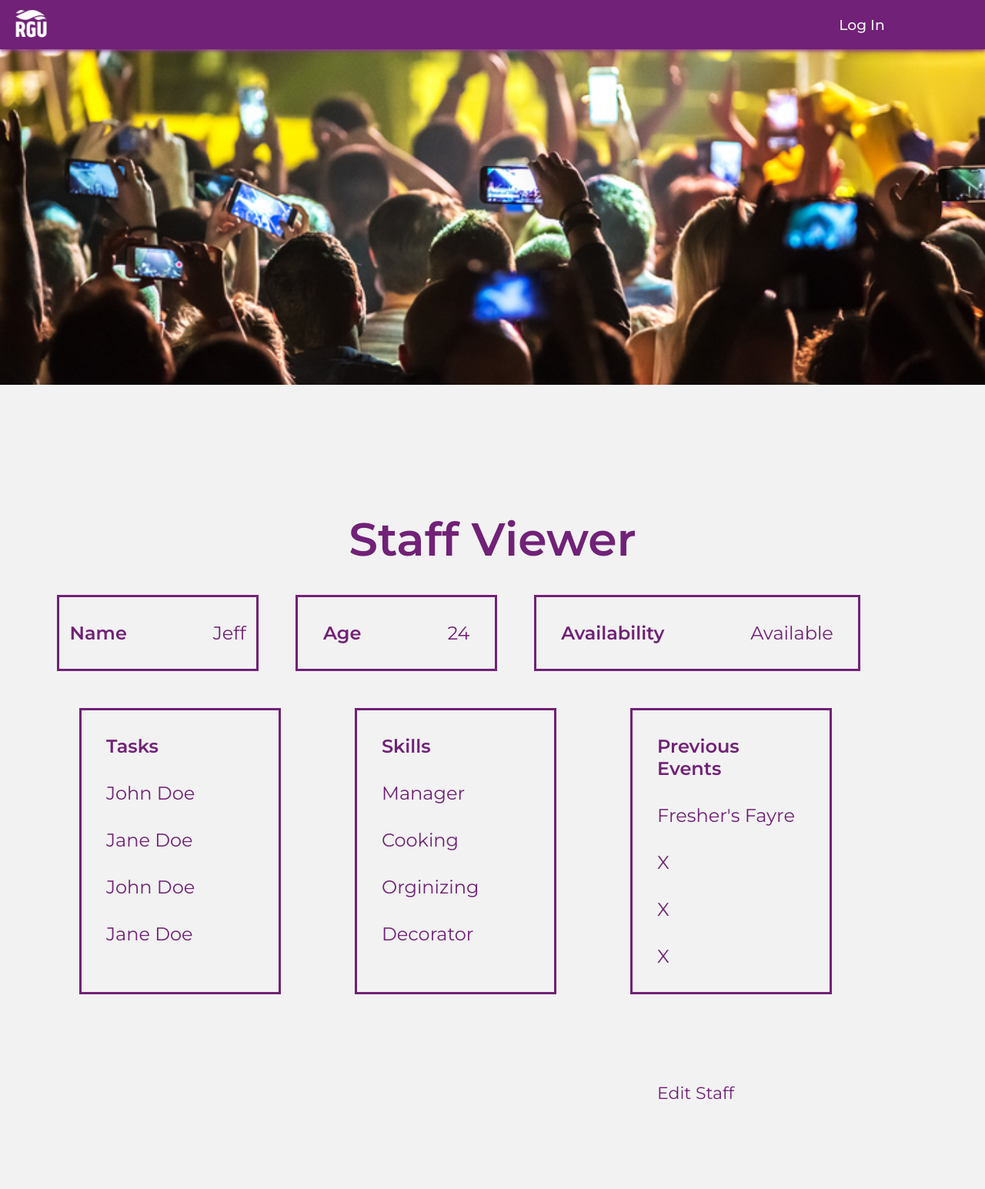
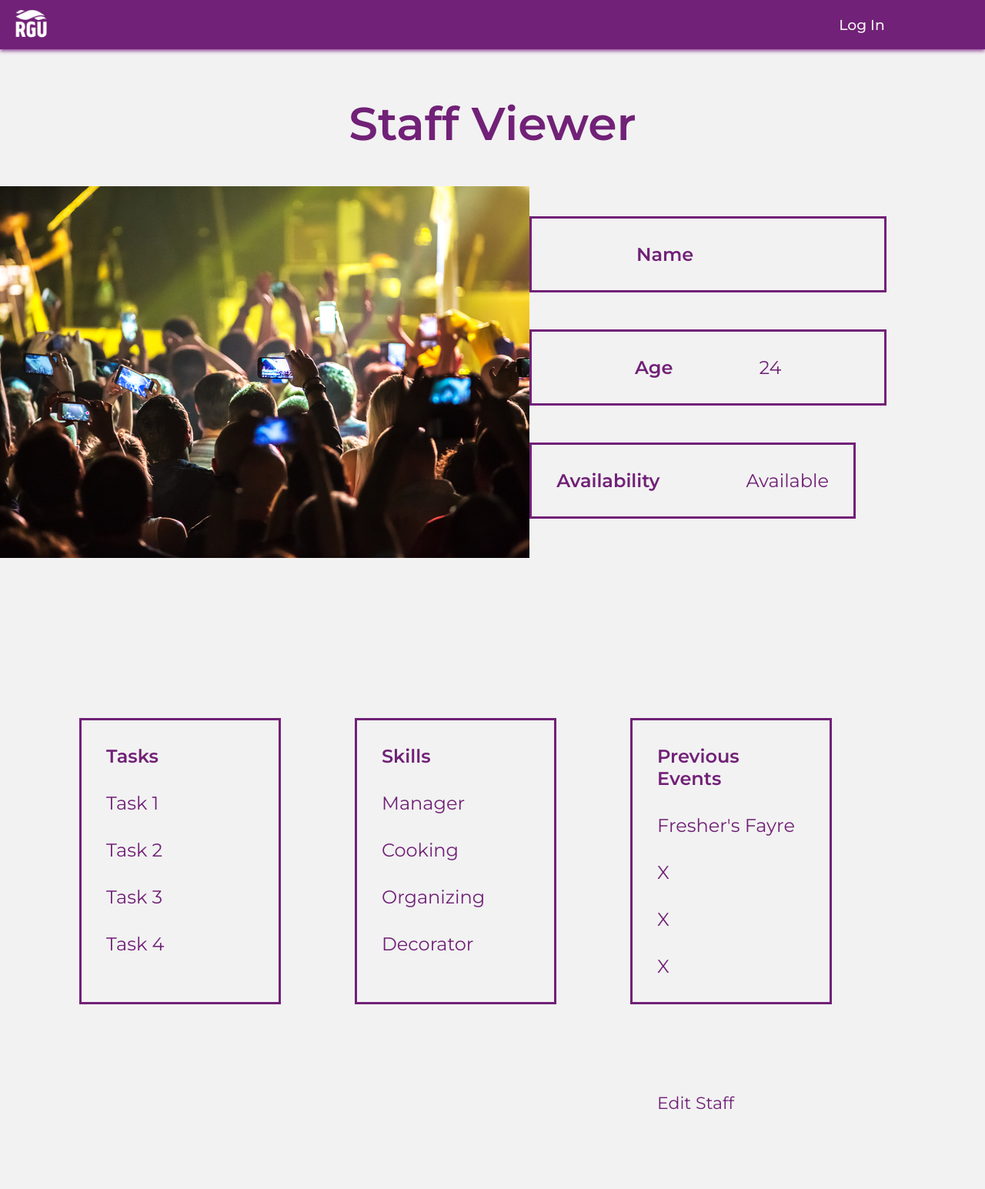
Before and after one commit to 1502390/frenchiesEventWebsite, a PHP site: page /staffView.php in a window 1280 px wide. Shown: the top 1545 px of the page at 77% size. Before the commit the page ends 1429 px from the top, so only its background shows below. Run offline with PHP 8.4, Linux system fonts and the light colour scheme.

Commit message:
added a js script that adapt the name of the Staff page based of of the staff list on the event page

```diff
--- a/web/staffView.php
+++ b/web/staffView.php
@@ -33,64 +33,66 @@
     ?>
   <script>
   function editFunction() {
-    document.getElementById("description").contentEditable = true;
-    document.getElementById("staff").contentEditable = true;
-    document.getElementById("eventName").contentEditable = true;
-
+    document.getElementById("availability").contentEditable = true;
+    document.getElementById("age").contentEditable = true;
+    document.getElementById("staffName").contentEditable = true;
+    document.getElementById("tasks").contentEditable = true;
+    document.getElementById("skills").contentEditable = true;
+    document.getElementById("previousEvents").contentEditable = true;
 
   }
+
   </script>
-
-  <div id = "eventImage">
-   <!-- <img src="img/event.jpg" alt="Event Image" > -->
-  </div>
 
     <div class="text">
       <h1>Staff Viewer</h1>
     </div>
 
+    <div class = "superContainer">
+      <div id = "eventImage">
+       <!-- <img src="img/event.jpg" alt="Event Image" > -->
+      </div>
       <div class="bigContainer">
         <div class = "infoContainer">
           <h2 class="name"> Name </h2>
-        <h2 > Jeff </h2>
+          <h2 id = "staffName"></h2>
         </div>
         <div class = "infoContainer">
           <h2 class="name"> Age </h2>
-        <h2> 24 </h2>
+          <h2 id = "age"> 24 </h2>
         </div>
         <div class = "infoContainerAvailability">
           <h2 class="name"> Availability </h2>
-        <h2> Available </h2>
+          <h2 id = "availability"> Available </h2>
+        </div>
+      </div>
     </div>
 
-    </div>
-
-
-    <div class="bigContainer">
+    <div class="bigContainerLists">
 
       <div class = "infoContainerTask">
         <h2 class="name"> Tasks </h2>
-        <ul style = "list-style-type:none;">
-          <li> <h2> John Doe </h2> </li>
-          <li> <h2> Jane Doe </h2> </li>
-          <li> <h2> John Doe </h2> </li>
-          <li> <h2> Jane Doe </h2> </li>
+        <ul id = "tasks" style = "list-style-type:none;">
+          <li> <h2> Task 1 </h2> </li>
+          <li> <h2> Task 2 </h2> </li>
+          <li> <h2> Task 3 </h2> </li>
+          <li> <h2> Task 4 </h2> </li>
         </ul>
       </div>
 
     <div class = "infoContainerTask">
       <h2 class="name"> Skills </h2>
-      <ul style = "list-style-type:none;">
+      <ul id = "skills" style = "list-style-type:none;">
         <li> <h2> Manager </h2> </li>
         <li> <h2> Cooking </h2> </li>
-        <li> <h2> Orginizing </h2> </li>
+        <li> <h2> Organizing </h2> </li>
         <li> <h2> Decorator </h2> </li>
       </ul>
     </div>
 
     <div class = "infoContainerTask">
       <h2 class="name"> Previous Events </h2>
-      <ul style = "list-style-type:none;">
+      <ul id = "previousEvents" style = "list-style-type:none;">
         <li> <h2> Fresher's Fayre </h2> </li>
         <li> <h2> X </h2> </li>
         <li> <h2> X </h2> </li>
@@ -101,7 +103,7 @@
   </div>
 
     <div class="center-buttons">
-      <a style="text-decoration:none" href="#">
+      <a style="text-decoration:none" href="javascript:void();">
         <button class="button" onclick="editFunction()">
           <span class="button-text underline-left">Edit Staff</span>
         </button>
@@ -109,5 +111,9 @@
     </div>
 
     <script type="text/javascript" src="scripts/header.js"></script>
+    <script>
+      var staff = location.search.substring(1);
+      document.getElementById("staffName").innerText = decodeURI(staff);
+    </script>
   </body>
   </html>
--- a/web/style/eventView.css
+++ b/web/style/eventView.css
@@ -78,6 +78,12 @@
 
 .infoContainerStaff h2 {
   display: flex;
+  margin: 2rem;
+  color: #712177; }
+
+.infoContainerStaff a {
+  display: flex;
+  font-size: 24px;
   margin: 2rem;
   color: #712177; }
 
--- a/web/style/eventView.scss
+++ b/web/style/eventView.scss
@@ -103,6 +103,13 @@
 
 .infoContainerStaff h2{
   display: flex;
+  margin: 2rem;
+  color: #712177;
+}
+
+.infoContainerStaff a{
+  display: flex;
+  font-size: 24px;
   margin: 2rem;
   color: #712177;
 }
--- a/web/style/staffView.css
+++ b/web/style/staffView.css
@@ -43,7 +43,7 @@
   border: 3px solid #712177;
   margin-right: 3rem;
   margin-bottom: 3rem;
-  width: 20%;
+  width: auto;
   justify-content: center; }
 
 .infoContainer h2 {
@@ -78,8 +78,16 @@
   color: #712177; }
 
 .bigContainer {
+  margin-right: 5rem;
+  margin-top: 3rem;
+  justify-content: center; }
+
+.bigContainerLists {
   display: flex;
   justify-content: center; }
+
+.superContainer {
+  display: flex; }
 
 .name {
   font-weight: 600;
@@ -91,8 +99,7 @@
   background-image: url("../img/event.jpg");
   background-position: center;
   background-repeat: no-repeat;
-  background-attachment: fixed;
-  background-size: cover;
+  background-attachment: local;
   margin-bottom: 200px; }
 
 @keyframes slideUp {
--- a/web/style/staffView.scss
+++ b/web/style/staffView.scss
@@ -58,7 +58,7 @@
   border: 3px solid #712177;
   margin-right: 3rem;
   margin-bottom: 3rem;
-  width: 20%;
+  width: auto;
   justify-content: center;
 }
 
@@ -102,8 +102,19 @@
 }
 
 .bigContainer{
+  margin-right: 5rem;
+  margin-top: 3rem;
+  justify-content: center;
+}
+
+.bigContainerLists{
+
   display: flex;
   justify-content: center;
+}
+
+.superContainer{
+  display: flex;
 }
 
 .name{
@@ -117,8 +128,7 @@
   background-image: url("../img/event.jpg");
   background-position: center;
   background-repeat: no-repeat;
-  background-attachment: fixed;
-  background-size: cover;
+  background-attachment: local;
   margin-bottom: 200px;
 }
 
```
Also changed, not shown: web/eventView.php (+17 -5 lines), 2 other files. Lines whose indentation alone changed are shown as unchanged.
